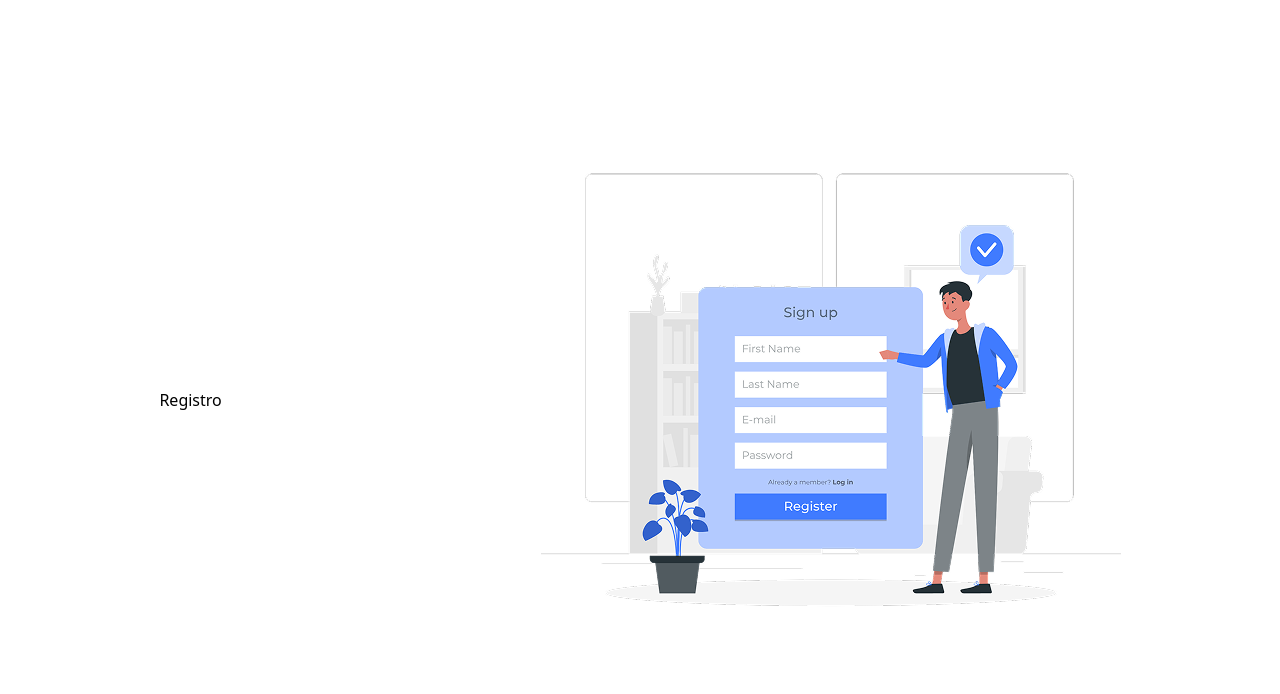
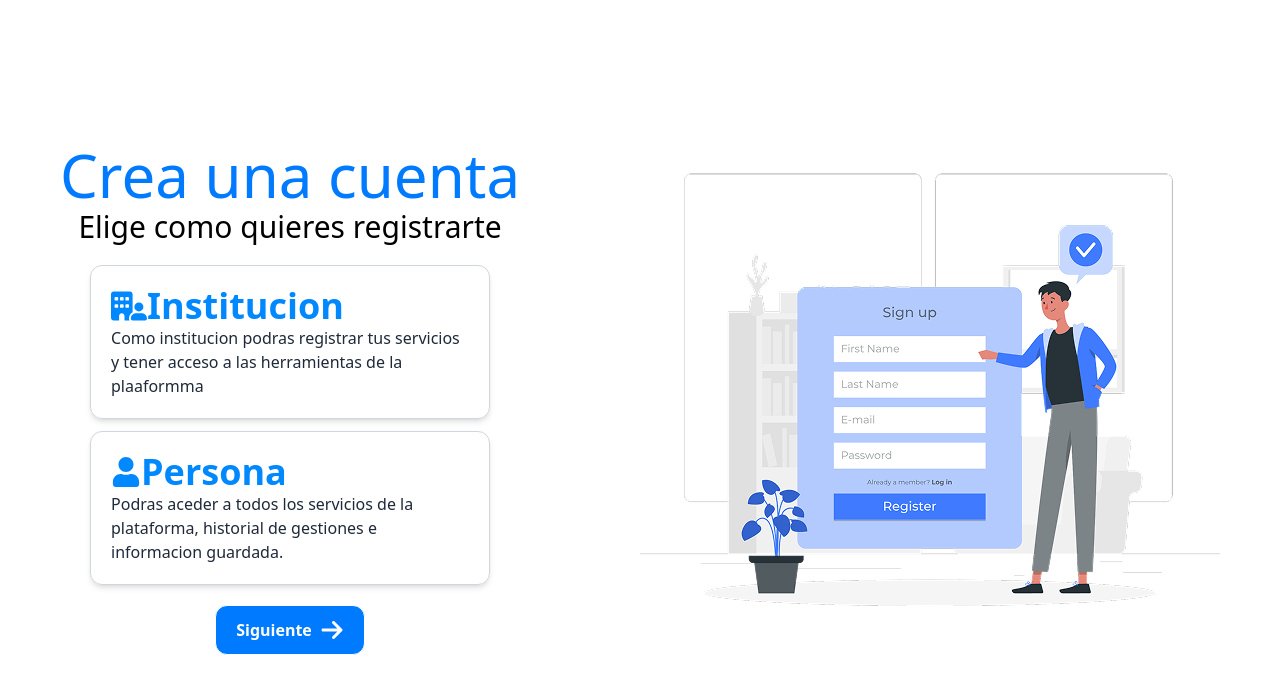
Before and after one commit to Urpirio/s-gob-2025, a Next.js app: page /Registro in a window 1280 px wide. Shown: the top 694 px of the page. Built offline with nearby package versions, Linux system fonts and the light colour scheme.

Commit message:
Se agrego el page de registro

```diff
--- a/src/app/Registro/page.jsx
+++ b/src/app/Registro/page.jsx
@@ -1,6 +1,9 @@
+import SectionRegistro1 from "../../../components/components - Registro/components/Section - Registro1";
 
 export default function Registro() {
   return (
-    <div>Registro</div>
+    <section>
+      <SectionRegistro1/>
+    </section>
   )
 }
```
